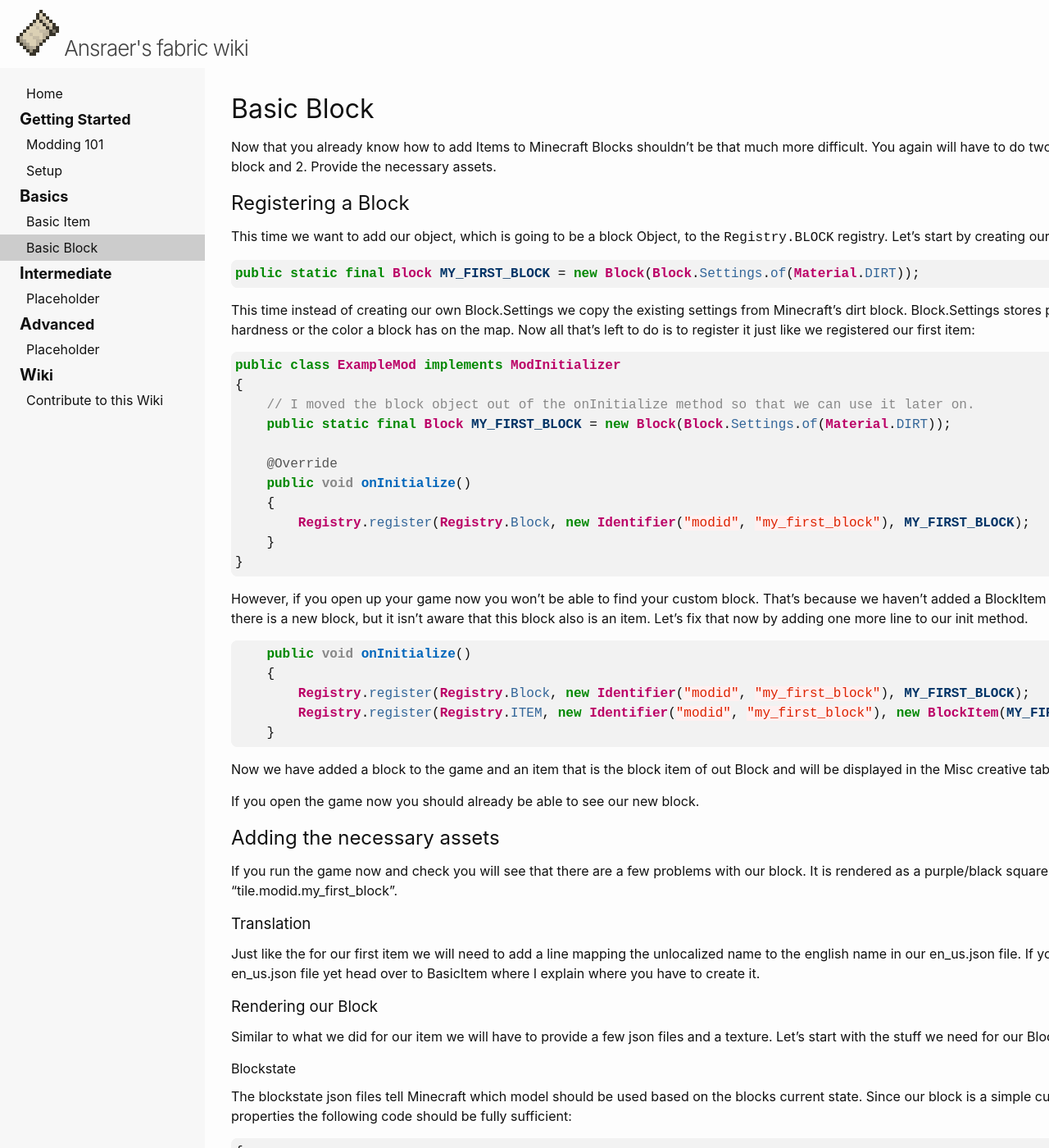
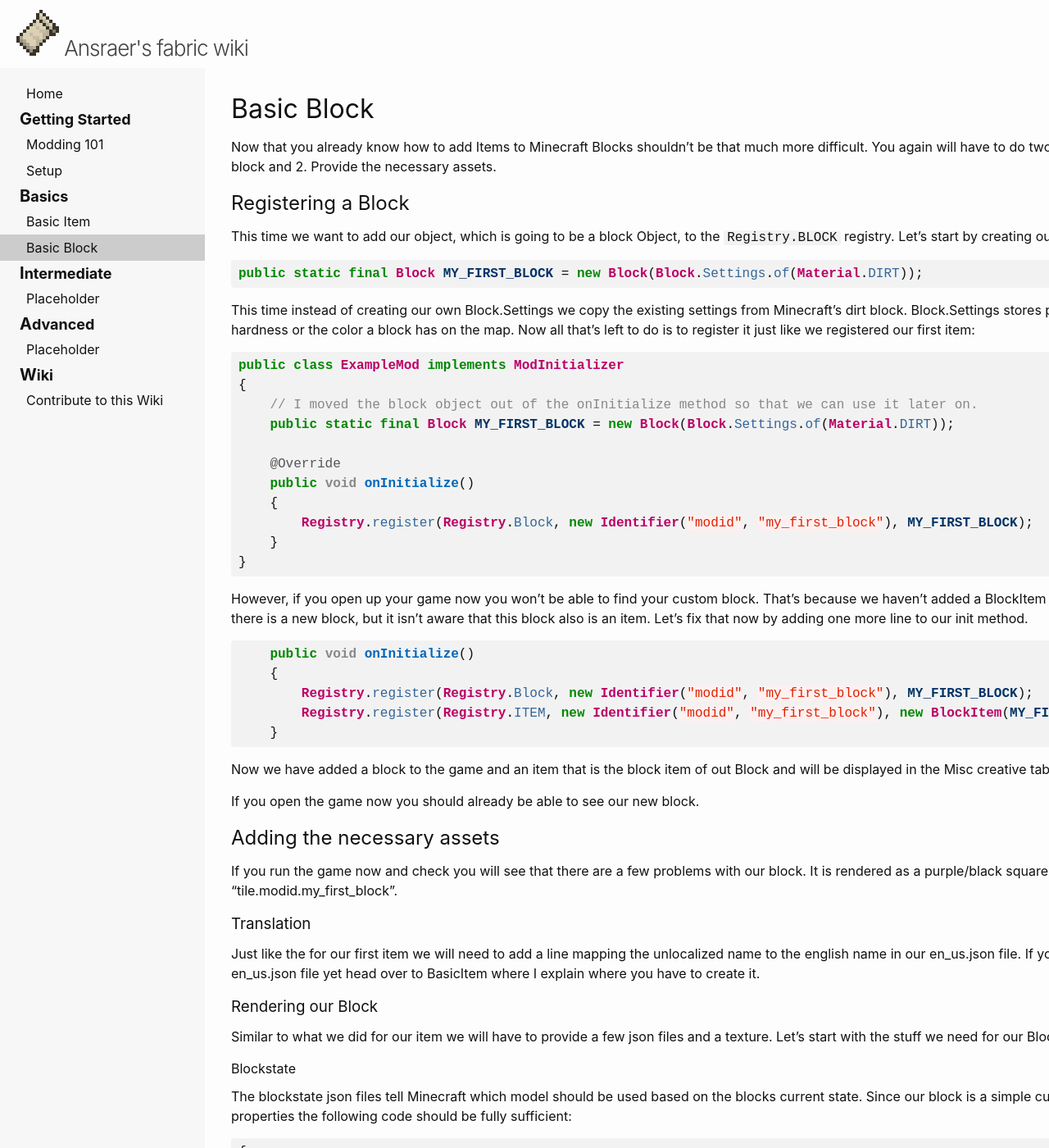
Before and after one commit to CottonMC/Wiki, a Jekyll site: the page built from _pages/_basic/Blocks.md, in a window 1280 px wide and 1400 px high. Shown: the whole window at 82% size. Built offline with Jekyll 4.4.1, drawn with Linux system fonts in a browser that asks for light colours.

Commit message:
fixed code highlight

```diff
--- a/assets/css/syntax.css
+++ b/assets/css/syntax.css
@@ -1,4 +1,9 @@
 .highlight .hll { background-color: #ffffcc }
+.highlighter-rouge{
+    background: #f2f2f2;
+    border-radius: 4px;
+    padding: 0px 4px;
+}
 .highlight  {
     background: #f2f2f2;
     padding: 5px;
```
